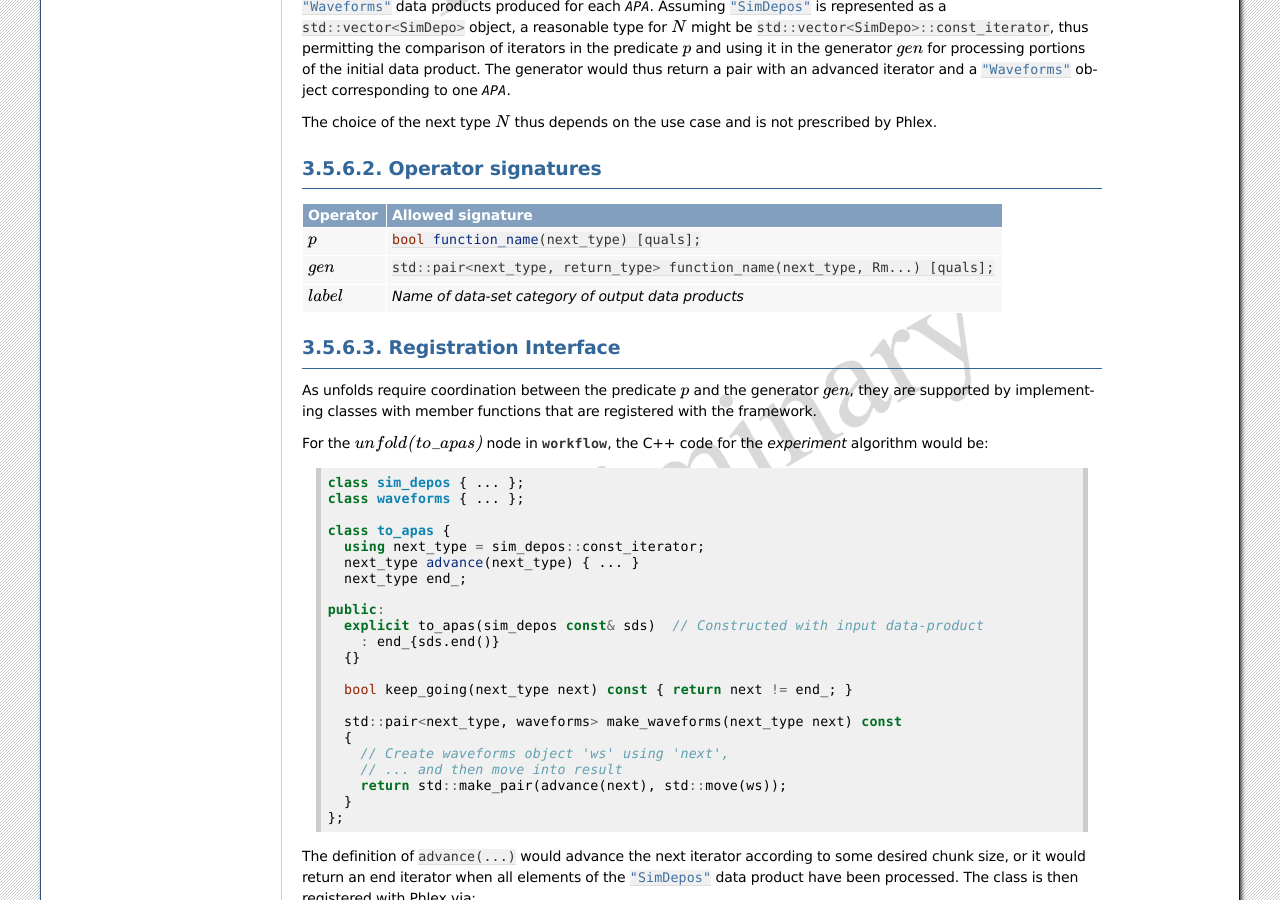
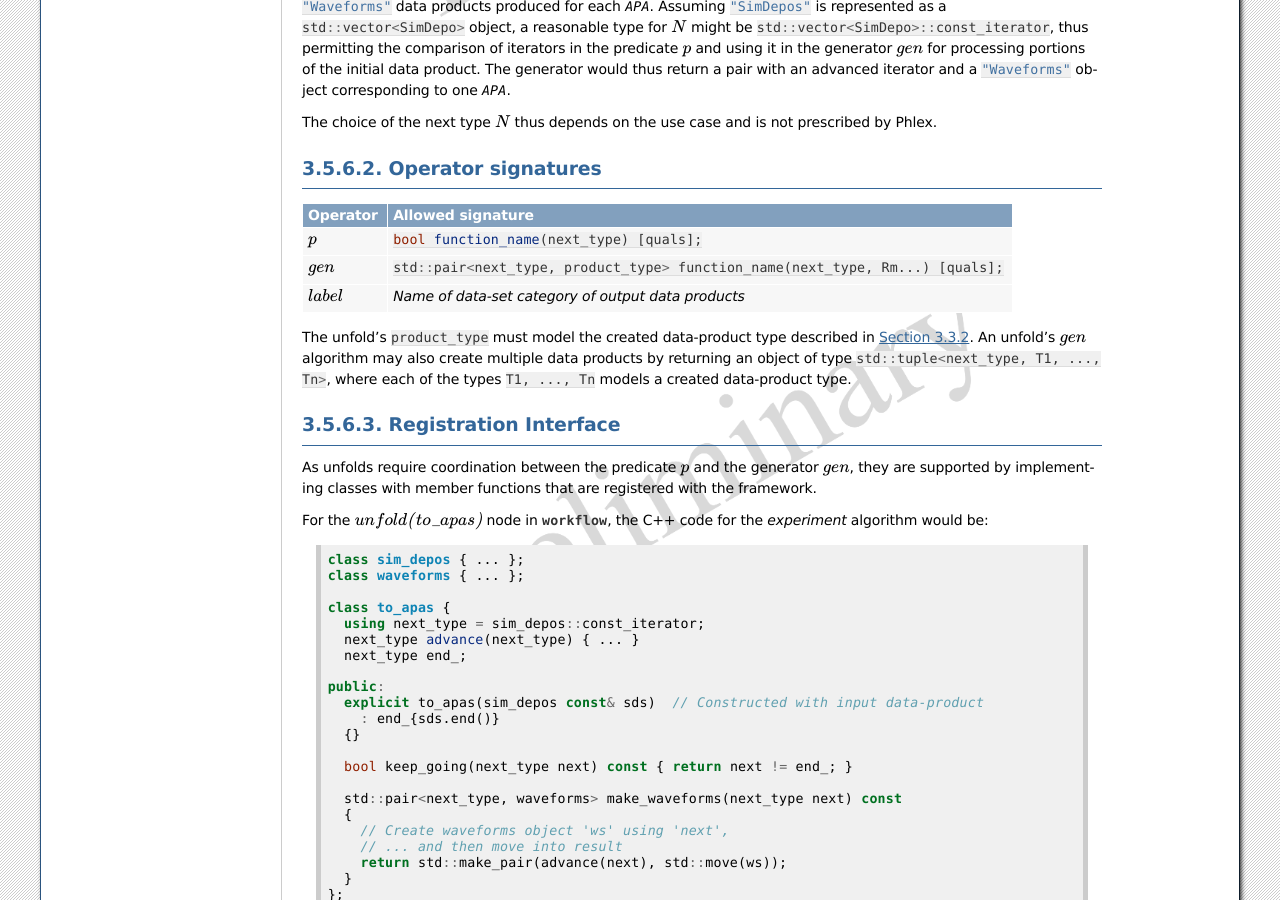
Before and after one commit to Framework-R-D/phlex-design, a Sphinx documentation site: the page built from doc/ch_conceptual_design/hofs/partitioned_unfolds.rst, in a window 1280 px wide and 900 px high, scrolled down 1201 px. Built offline with Sphinx 7.4.7, drawn with Linux system fonts in a browser that asks for light colours; cross-references to code outside the pages are shown as plain code.

Commit message:
Explain return type of unfold generator operator

```diff
--- a/doc/ch_conceptual_design/hofs/partitioned_unfolds.rst
+++ b/doc/ch_conceptual_design/hofs/partitioned_unfolds.rst
@@ -81,15 +81,18 @@ Operator signatures
 .. table::
     :widths: 12 88
 
-    +------------------------+-----------------------------------------------------------------------------------+
-    | **Operator**           | **Allowed signature**                                                             |
-    +========================+===================================================================================+
-    | :math:`p`              | :cpp:`bool function_name(next_type) [quals];`                                     |
-    +------------------------+-----------------------------------------------------------------------------------+
-    | :math:`\textit{gen}`   | :cpp:`std::pair<next_type, return_type> function_name(next_type, Rm...) [quals];` |
-    +------------------------+-----------------------------------------------------------------------------------+
-    | :math:`\textit{label}` | *Name of data-set category of output data products*                               |
-    +------------------------+-----------------------------------------------------------------------------------+
+    +------------------------+------------------------------------------------------------------------------------+
+    | **Operator**           | **Allowed signature**                                                              |
+    +========================+====================================================================================+
+    | :math:`p`              | :cpp:`bool function_name(next_type) [quals];`                                      |
+    +------------------------+------------------------------------------------------------------------------------+
+    | :math:`\textit{gen}`   | :cpp:`std::pair<next_type, product_type> function_name(next_type, Rm...) [quals];` |
+    +------------------------+------------------------------------------------------------------------------------+
+    | :math:`\textit{label}` | *Name of data-set category of output data products*                                |
+    +------------------------+------------------------------------------------------------------------------------+
+
+The unfold's :cpp:`product_type` must model the created data-product type described in :numref:`ch_conceptual_design/algorithms:Return Types`.
+An unfold's :math:`\textit{gen}` algorithm may also create multiple data products by returning an object of type :cpp:`std::tuple<next_type, T1, ..., Tn>`, where each of the types :cpp:`T1, ..., Tn` models a created data-product type.
 
 Registration Interface
 ^^^^^^^^^^^^^^^^^^^^^^
```
